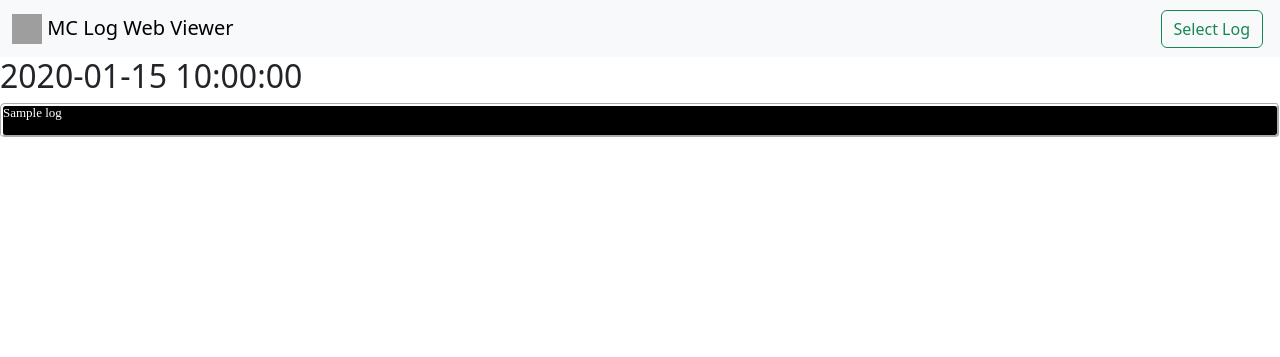
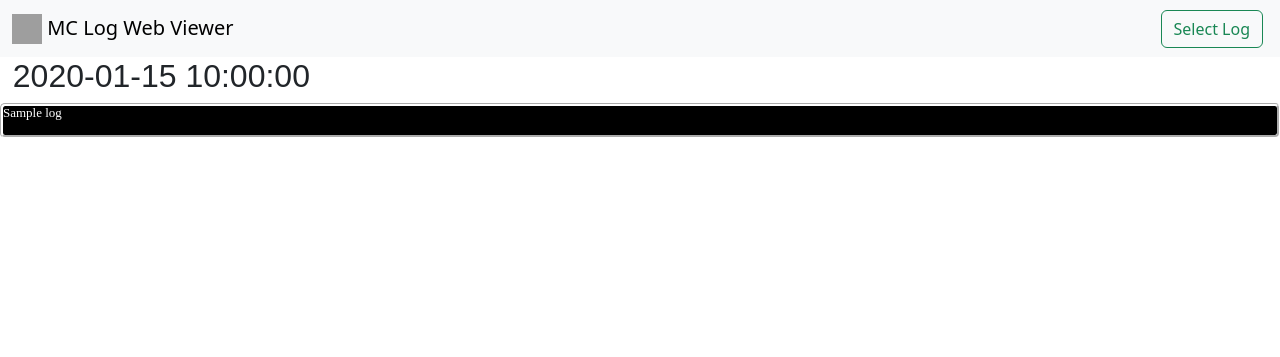
Before and after one commit to zicstardust/mclogwebviewer, a Flask app: template src/templates/index.html in a window 1280 px wide. Shown: the top 357 px of the page. Run offline with Flask 3, Linux system fonts and the light colour scheme; the template is opened without the code that fills it: most values are stand-ins (such as "Sample title", 1, 10 or a date in 2020); parts of the project's set-up code (start-up, migrations or seed data) failed here and were passed over; some web fonts are replaced; grey boxes are pictures that could not be loaded.

Commit message:
minecraft font title log

```diff
--- a/src/static/style.css
+++ b/src/static/style.css
@@ -11,12 +11,17 @@ div#nav-left{
 }
 
 
+h2#logtitle {
+    font-family: 'Minecraft', sans-serif;
+    margin-left:1%;
+}
+
+
 div#logviewer{
     background-color: black;
     color: white;
-    overflow-x:hidden;
+    overflow-x:visible;
     overflow-y:visible;
-    margin-bottom: 10%;
     border-style: groove;
     border-radius: 5px;
     border-color: white;
--- a/src/templates/base.html
+++ b/src/templates/base.html
@@ -8,6 +8,7 @@
         <link rel="stylesheet" href="{{ url_for('static', filename='style.css') }}">
         <title>{{ date }}</title>
         <link href="https://cdn.jsdelivr.net/npm/bootstrap@5.3.8/dist/css/bootstrap.min.css" rel="stylesheet" integrity="sha384-sRIl4kxILFvY47J16cr9ZwB07vP4J8+LH7qKQnuqkuIAvNWLzeN8tE5YBujZqJLB" crossorigin="anonymous">
+        <link href="https://fonts.cdnfonts.com/css/minecraft-3" rel="stylesheet">
     </head>
 
 
--- a/src/templates/logviewer.html
+++ b/src/templates/logviewer.html
@@ -1,6 +1,6 @@
 {% block logviewer %}
 
-    <h2>{{ date }}</h2>
+    <h2 id="logtitle">{{ date }}</h2>
     <div id="logviewer" class="overflow-scroll" style="max-width: 100%; max-height: 82dvb;">
         {%for i in log%}
             <p id="logtext">{{ i }}</p>
```
